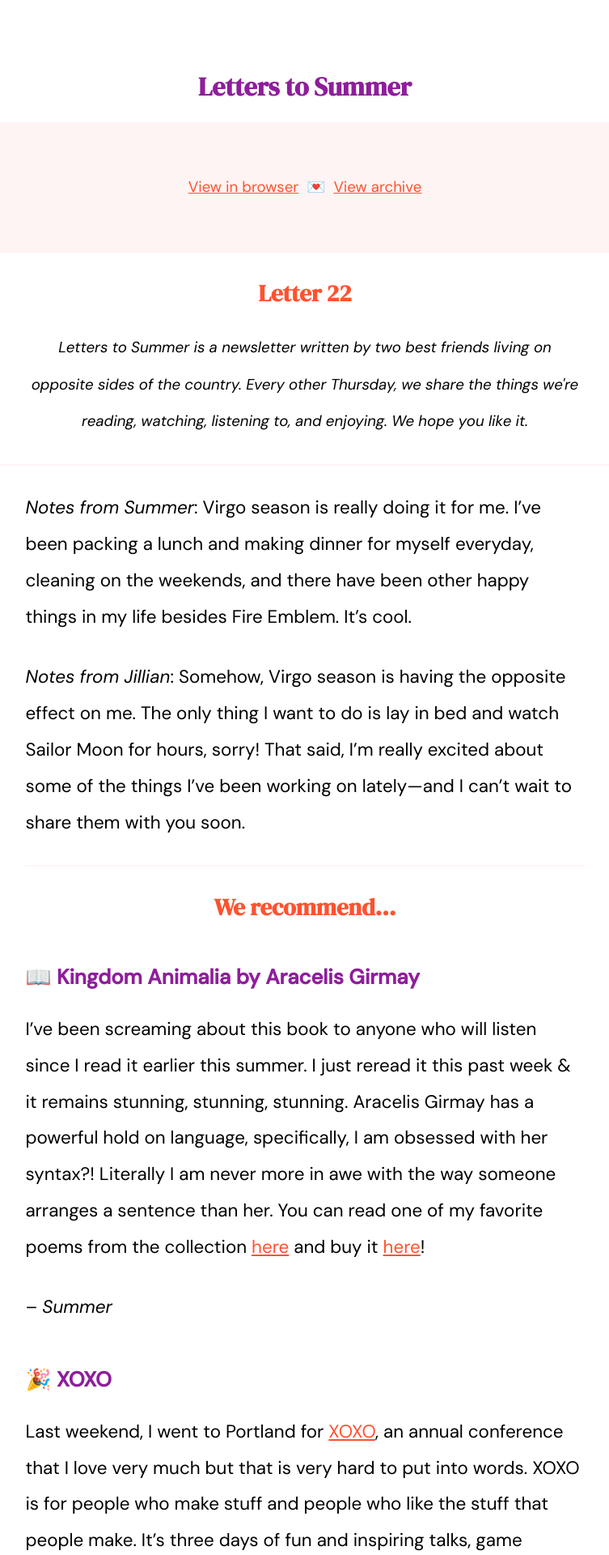
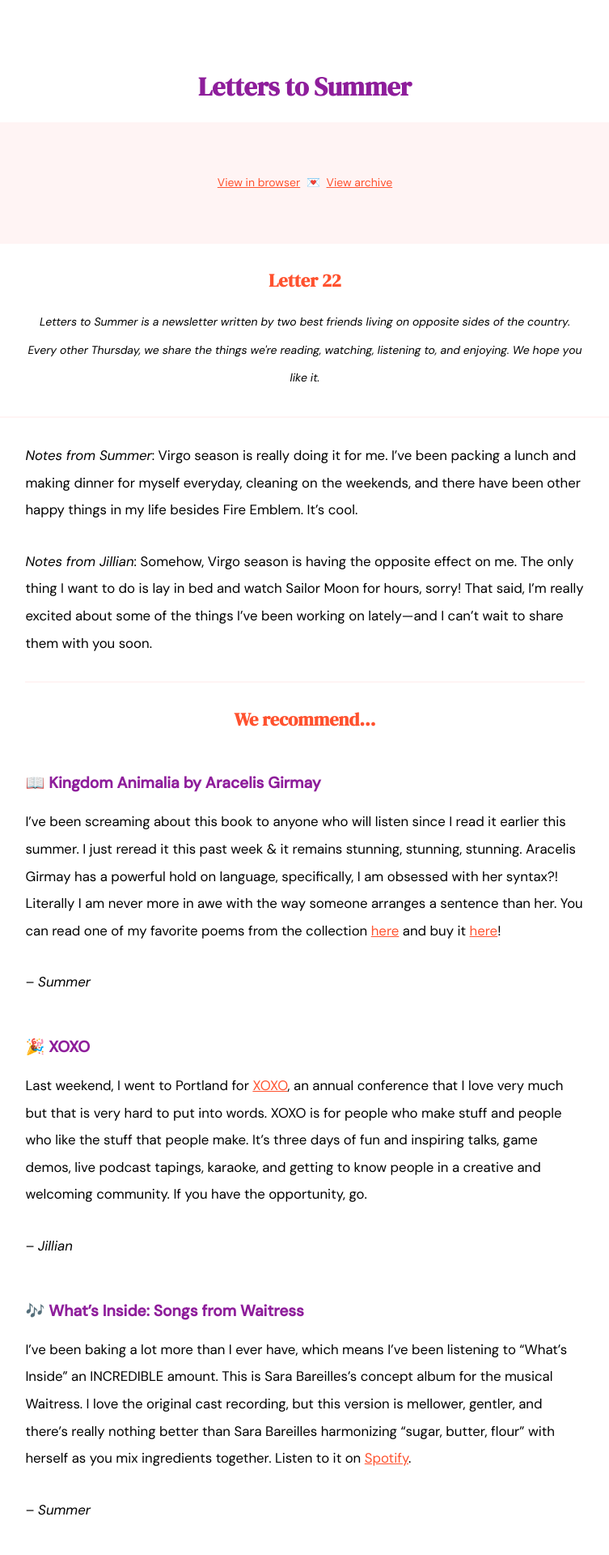
Before and after one commit to jilliangmeehan/letters-to-summer, a Jekyll site: the page built from emails/22.md, in a window 1280 px wide. Shown: the top 1920 px of the page at 81% size, without its empty margins (263-1016 px from the left). Built offline with Jekyll 4.4.1, drawn with Linux system fonts in a browser that asks for light colours.

Commit message:
Update email.html

```diff
--- a/_layouts/email.html
+++ b/_layouts/email.html
@@ -27,7 +27,7 @@
       h2 {
         font-family: 'DM Serif Display', Georgia, serif;
         color: #FF522F;
-        font-size: 1.8em;
+        font-size: 1.4em;
       }
 
       h3 {
@@ -35,7 +35,7 @@
         color: #8E1E9B;
         margin-top: 50px;
         text-align: left;
-        font-size: 1.6em;
+        font-size: 1.2em;
       }
 
       p {
@@ -43,7 +43,7 @@
         line-height: 200%;
         margin: 10px auto 30px auto;
         text-align: left;
-        font-size: 1.4em;
+        font-size: 1.05em;
       }
 
       a {
```
